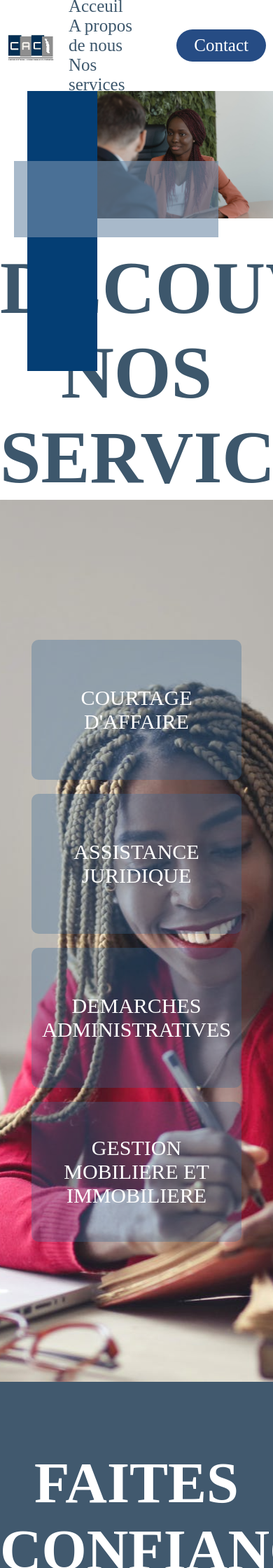
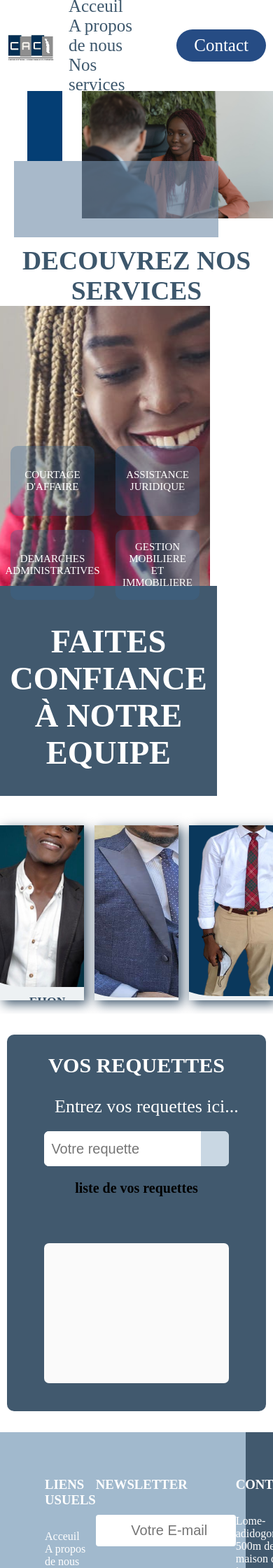
Before and after one commit to EHOGLORIA/Projet-chef-d-oeuvre, a PHP site: page /index3.html in a window 390 px wide; the page is wider, and only the part inside the window is pictured. Shown: the top 2240 px of that part at 70% size. Run offline with PHP 8.4, Linux system fonts and the light colour scheme; style sheets or scripts are compiled from the project's sources.

Commit message:
création de la section de requettes et responsivité

```diff
--- a/index2.html
+++ b/index2.html
@@ -57,7 +57,7 @@
                     natus quidem deserunt incidunt culpa ipsum porro ab optio? Impedit
                     id qui non illum odit praesentium laborum nisi molestiae ab numquam.</p>
             </div>
-            <img src="images/photo2sbg-removebg-preview%20copie.png" alt="">
+            <div class="valeur-image"><img src="images/photo2sbg-removebg-preview%20copie.png" alt=""></div>
         </div>
 
     </section>
--- a/index3.html
+++ b/index3.html
@@ -41,7 +41,7 @@
         </div>
     </section>
     <section class="service-section ">
-        <div class="service">  COURTAGE D'AFFAIRE
+        <div class="service"> COURTAGE D'AFFAIRE
             <!-- <p>
                 <ul>
                     <li>Gestion des biens mobiliers</li>
@@ -52,7 +52,7 @@
                 </ul> -->
             <!-- </p> -->
         </div>
-        <div class="service">  ASSISTANCE JURIDIQUE</div>
+        <div class="service"> ASSISTANCE JURIDIQUE</div>
         <div class="service"> DEMARCHES ADMINISTRATIVES</div>
         <div class="service">GESTION MOBILIERE ET IMMOBILIERE</div>
         <!-- <p>
@@ -98,6 +98,50 @@
         </div>
     </section>
 
+
+
+
+    <!-- section nos offres -->
+    <section class="vosRequettes">
+        <div class="container">
+            <div class="title">
+                <h1>VOS REQUETTES</h1>
+            </div>
+            <div class="text_input"> Entrez vos requettes ici...</div>
+            <div class="user_text">
+                <input id="Input" type="text" placeholder="Votre requette" size="70">
+                <button id="btn" onclick="insertion()">
+                    <i class="fa-solid fa-pencil"></i>
+                </button>
+            </div>
+
+            <div class="list_box">
+                <div class="text_list">
+                    <h4> liste de vos requettes</h4>
+                </div>
+                <div class="lesRequettes">
+                    <ul id="requetteList">
+                    </ul>
+                </div>
+            </div>
+            <script src="todo.js"></script>
+
+
+    </section>
+
+
+
+
+
+
+
+
+
+
+
+
+
+
     <section class="footer-section text-deep-blue">
         <div class="footer-content p-8 pt-4">
             <div class="colonne">
@@ -113,12 +157,15 @@
             </div>
             <div class="colonne">
                 <h3>NEWSLETTER</h3>
-                <form action="" class="pt-4">
-                    <input type="email" placeholder="Votre E-mail" required>
+                <form action="" class="pt-4" method="post">
+                    <input type="email" placeholder="Votre E-mail" required name="message">
+                    <input type="text" placeholder="Votre message" required name="message">
                     <br>
-                    <button type="submit">Soumettez</button>
+                    <button type="submit" name="button">Soumettez</button>
                 </form>
             </div>
+
+
             <div class="colonne">
                 <h3>CONTACT</h3>
                 <p class="pt-4"> Lome-adidogome <br>500m de la maison des jeunes <br>
--- a/sass/index.scss
+++ b/sass/index.scss
@@ -76,8 +79,13 @@
   margin-left: 40%;
   color: rgba(5, 36, 64, 0.779);
   margin-top: 50px;
+
 }
-
+@media screen and (max-width:1200px) {
+  .title-1{
+    font-size: 25px;
+  }
+}
 
 .aproposimage {
   height: 800px;
@@ -154,28 +174,40 @@
   margin-top: 15%;
 }
 
+
 .valeur-section {
   width: 100%;
-
 }
 
 .valeur-content {
   display: flex;
-  gap: 50px;
+  gap: 20%;
+  padding-bottom: 10%;
+}
+@media screen and (max-width:1200px) {
+  .valeur-content{
+    display: block;
+    align-items: center;
+    justify-content: center;
+  }
 }
 
 
+@media screen and (max-width:1200px) {
+  .container{
 
-.valeur-image {
-  //   width: 100%;
-  //   height: 65vh;
-  //   background-color: rgba(236, 238, 243, 0.361);
-  //   background-image: url("../images/R5.png");
-  //   background-repeat: no-repeat;
-  //   display: flex;
-
+  }
 }
 
+
+@media screen and (max-width:1200px) {
+  .valeur-image{
+    width: 250px;
+    display: block;
+    align-items: center;
+    justify-content: center;
+  }
+}
 
 .valeur-items {
   height: 200px;
@@ -218,6 +259,12 @@
   left: 10%;
   position: absolute;
 }
+@media screen and (max-width:1200px) {
+  .design-deep-blue {
+  height: 100px;
+  width: 50px;
+  }
+}
 
 .design-white-blue {
   top: 55%;
@@ -242,8 +289,17 @@
   flex-wrap: wrap;
   padding-top: 200px;
   padding-bottom: 200px;
+}
+@media screen and (max-width:1200px) {
+  .service-section {
+  font-size: 15px;
+  display: flex;
+  align-items: center;
+  height: 200px;
+  width: 300px;
+  }
+}
 
-}
 
 .service {
   width: 300px;
@@ -257,8 +313,20 @@
   align-items: center;
   display: flex;
   text-align: center;
+}
+@media screen and (max-width:1200px) {
+  .service {
+    height: 300px;
+  font-size: 15px;
+  display: flex;
+  justify-content: center;
+  align-items: center;
 
+  height: 100px;
+  width: 120px;
+  }
 }
+
 
 .service:hover {
   background: white;
@@ -284,8 +352,19 @@
   color: white;
   align-items: center;
   padding-bottom: -5%;
+}
 
+@media screen and (max-width:1200px) {
+  .equipe-title{
+    width: 310px;
+    height: 300px;
+    font-size: 31px;
+    display: block;
+    align-items: center;
+    justify-content: center;
+  }
 }
+
 .photo-associe img {
   width: 300px;
   height: 350px;
@@ -295,9 +374,11 @@
 }
 .photo-associe {
   display: flex;
-  justify-content: space-between;
+  justify-content: center;
+  gap: 15px;
   padding-top: 3%;
   padding-bottom: 5%;
+
 }
 .membres-equipe {
   width: 370px;
@@ -313,6 +394,18 @@
   margin-top: 30px;
   justify-content: space-between;
 }
+@media screen and (max-width:1200px) {
+  .membres-equipe{
+    width: 310px;
+    height: 250px;
+    font-size: 15px;
+    display: flex;
+    flex-direction: column;
+    justify-content: center;
+    align-items: center;
+  }
+}
+
 
 .membres-equipe p {
   color: rgba(5, 36, 64, 0.779);
@@ -365,6 +458,159 @@
   transition: .3s transform linear, .3s height linear .5s;
 
 }
+// Style d'envoie des requettes début
+.vosRequettes {
+  max-width: 800px;
+  width: 95%;
+  height: fit-content;
+  background-color: rgba(5, 36, 64, 0.758);
+  border-radius: 10px;
+  margin: 30px auto;
+  padding-bottom: 30px;
+}
+
+.title {
+  padding: 20px 0;
+  font-size: 20px;
+  line-height: 48px;
+  text-align: center;
+  color: white;
+}
+
+.text_input {
+  width: 100%;
+  max-width: 700px;
+  padding-left: 10%;
+  color: white;
+  font-size: 26px;
+  margin-bottom: 20px;
+}
+
+.user_text {
+  width: 90%;
+  height: 50px;
+  margin: 10px auto;
+  background-color: #fafafa;
+  border-radius: 7px;
+}
+.lesRequettes{
+  width: 90%;
+  height: 200px;
+  margin: 10px auto;
+  background-color: #fafafa;
+  border-radius: 7px;
+}
+
+input {
+  width: 85%;
+  height: 100%;
+  font-size: 20px;
+  line-height: 29px;
+  border: 0;
+  border-radius: 7px 0px 0px 7px;
+  outline: none;
+  padding-left: 10px;
+}
+
+#btn {
+  background-color: rgba(186, 204, 220, 0.758);
+  width: 15%;
+  height: 100%;
+  font-size: calc(10px + 1vw + 1vh);
+  float: right;
+  text-align: start;
+  border: 0;
+  text-align: center;
+  border-radius: 0px 7px 7px 0px;
+  cursor: pointer;
+}
+
+.text_list {
+  width: 100%;
+  height: 80px;
+  text-align: center;
+  margin-top: 20px;
+  font-size: 20px;
+}
+
+.list_box {
+  width: 100%;
+}
+
+.list_box ul {
+  width: 90%;
+  height: 100%;
+  list-style: none;
+  margin: 0 auto;
+  transition: .5s;
+  -webkit-transition: .5s;
+  -moz-transition: .5s;
+  -ms-transition: .5s;
+  -o-transition: .5s;
+}
+
+.delet1 {
+  height: fit-content;
+  margin: 10px;
+  padding: 10px 5px;
+  background-color: #4a5880;
+  cursor: pointer;
+  border-radius: 5px;
+  -webkit-border-radius: 5px;
+  -moz-border-radius: 5px;
+  -ms-border-radius: 5px;
+  -o-border-radius: 5px;
+  transition: .3s;
+  -webkit-transition: .3s;
+  -moz-transition: .3s;
+  -ms-transition: .3s;
+  -o-transition: .3s;
+}
+
+.delet2 {
+  color: #4174da;
+  background-color: #372f4a;
+  transition: .3s;
+  -webkit-transition: .3s;
+  -moz-transition: .3s;
+  -ms-transition: .3s;
+  -o-transition: .3s;
+}
+
+.fa-check {
+  opacity: 0;
+  margin-left: 10px;
+  transition: .3s;
+  -webkit-transition: .3s;
+  -moz-transition: .3s;
+  -ms-transition: .3s;
+  -o-transition: .3s;
+}
+
+.done {
+  opacity: 1;
+  transition: .3s;
+  color: white;
+  -webkit-transition: .3s;
+  -moz-transition: .3s;
+  -ms-transition: .3s;
+  -o-transition: .3s;
+}
+
+.text {
+  margin-left: 10%;
+}
+
+.delet1 .dBtn {
+  float: right;
+  border: none;
+  margin-right: 3%;
+  font-size: 1rem;
+  background-color: transparent;
+  cursor: pointer;
+}
+// Style d'envoie des requettes fin
+
 
 // design equipe fin
 // page4 style début
--- a/sass/layout/_footer.scss
+++ b/sass/layout/_footer.scss
@@ -39,10 +39,12 @@ form button{
   display: flex;
   flex-direction: row;
   justify-content: space-between;
-  max-width: 1110px;
+  max-width: 2000px;
   margin-right: 39px;
   @media (min-width: 1200px) {
     margin-right: auto;
+    display: flex;
+    justify-content: space-between;
   }
 }
 
--- /dev/null
+++ b/todo.js
@@ -0,0 +1,14 @@
+// Getting elements on the page
+var input = document.getElementById("Input");
+var ul = document.getElementById("requetteList");
+
+
+// getting input length
+function inputLength() {
+    return userInput.value.length;
+}
+
+function insertion(){
+    li = `<li> ${ input.value }</li>`
+    ul.innerHTML += li
+}
```
Also changed, not shown: other parts of sass/index.scss (+61 -4 lines), blog.js (deleted, +0 -31 lines), index.html (+10 -2 lines), main.js (+15 -0 lines), newsletter.php (added, +23 -0 lines), sass/layout/_hero.scss (line endings or trailing spaces).
